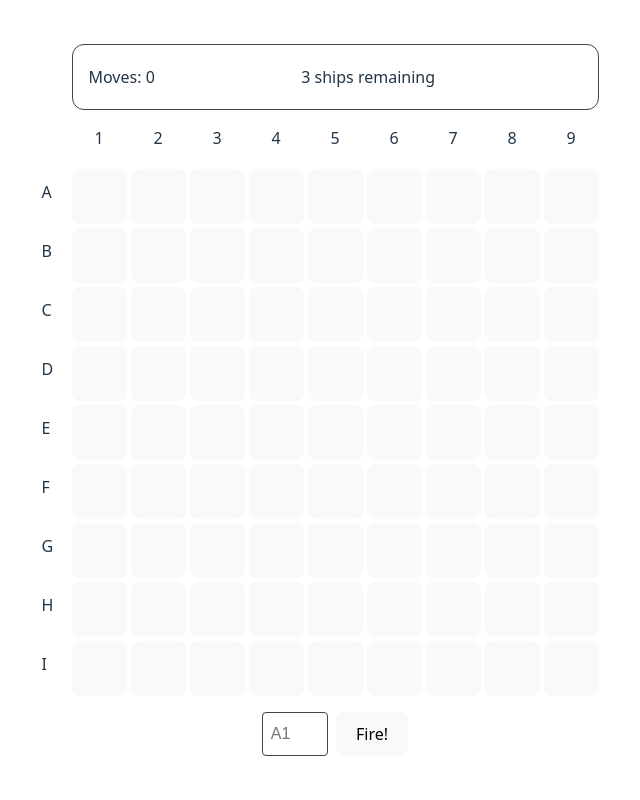
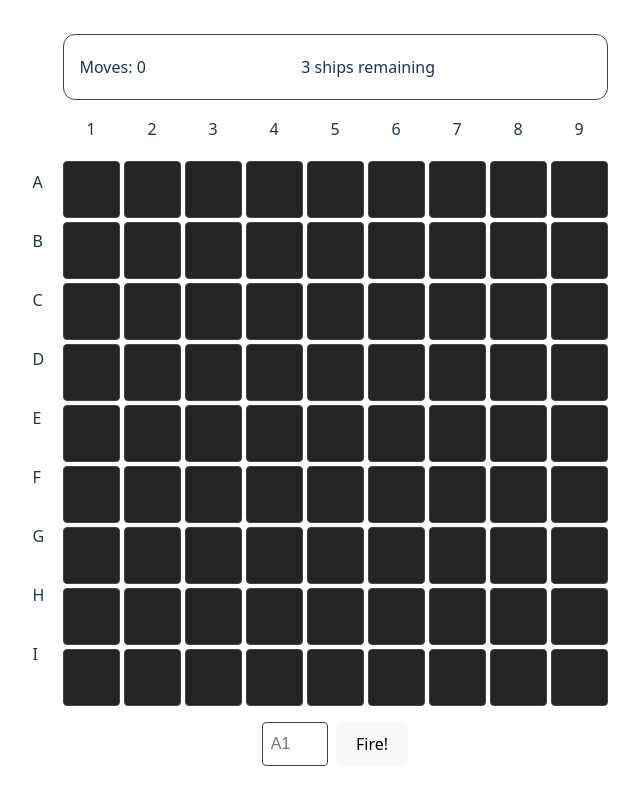
Before and after one commit to Alex-Tomo/battleships-vue, a Vue app: page / in a window 1280 px wide. Shown: the whole page, without its empty margins (305-945 px from the left). Built offline with nearby package versions, Linux system fonts and the light colour scheme.

Commit message:
update tile styling

```diff
--- a/src/components/BoardTile.vue
+++ b/src/components/BoardTile.vue
@@ -16,7 +16,7 @@ const isMiss = computed(() => props.targeted && !props.hasShip);
 </script>
 
 <template>
-  <button
+  <div
     class='tile'
     :class='{
       fog: hasFog,
@@ -28,12 +28,18 @@ const isMiss = computed(() => props.targeted && !props.hasShip);
     <span v-if='isHit'>●</span>
     <span v-else-if='isMiss'>×</span>
     <span v-else>&nbsp;</span>
-  </button>
+  </div>
 </template>
 
 <style scoped>
 .tile {
   min-width: 55px;
   min-height: 55px;
+  background: #252323;
+  border: 1px solid #444;
+  border-radius: 4px;
+  display: flex;
+  align-items: center;
+  justify-content: center;
 }
 </style>
```
